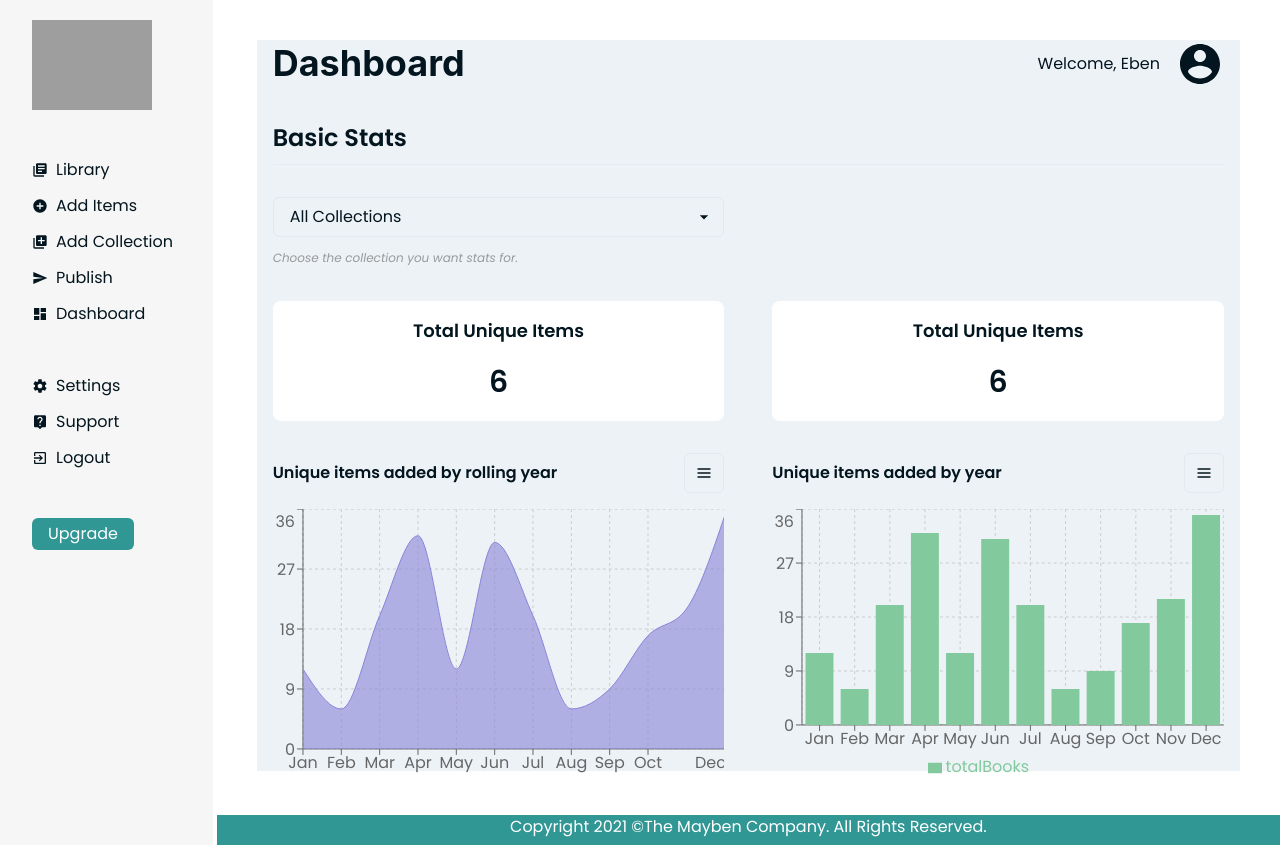
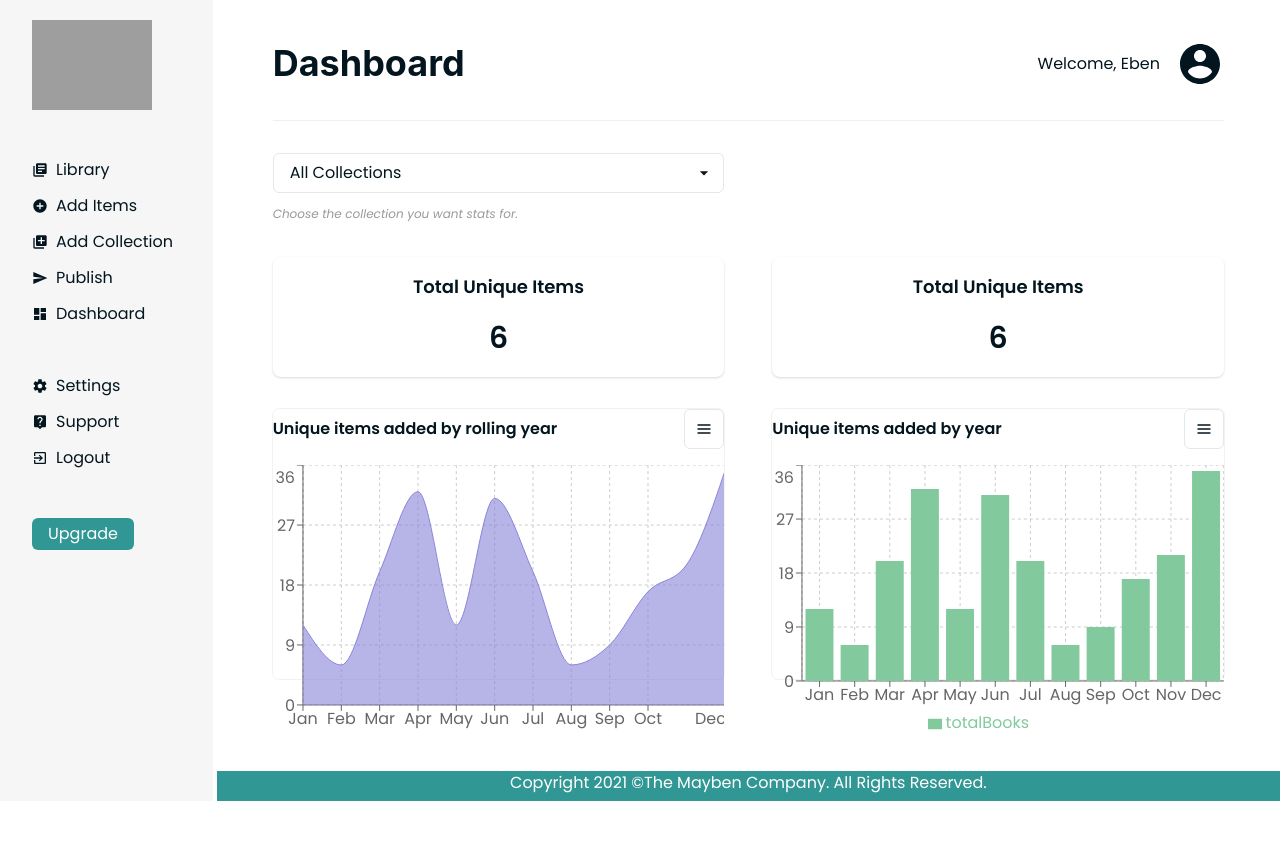
Before and after one commit to ebenofere/libcart-react-chakraui, a React (Create React App) app: page /dashboard in a window 1280 px wide. After the commit the page ends 801 px from the top, so only its background shows below. Built offline with nearby package versions, Linux system fonts and the light colour scheme; grey boxes are pictures that could not be loaded.

Commit message:
update UI

```diff
--- a/src/components/AddItems/AddItems.js
+++ b/src/components/AddItems/AddItems.js
@@ -22,7 +22,7 @@ const AddItems = () => {
   return (
     <Container maxW="6xl" bg="white">
       <ContainerHeader pageTitle="Add Items" tabOne="Search" />
-      <Box>
+      <Box mb={8}>
         <Flex>
           <Grid templateColumns="repeat(2, 1fr)" gap={6}>
             <GridItem>
@@ -65,7 +65,7 @@ const AddItems = () => {
           </Grid>
           <Spacer />
           <Box>
-            <Flex direction="column">
+            <Flex direction="column" justifyContent="flex-end">
               <Image
                 src="gibbresh.png"
                 fallbackSrc="https://via.placeholder.com/150"
@@ -78,7 +78,6 @@ const AddItems = () => {
                 colorScheme="teal"
                 variant="solid"
                 width="50%"
-                // justifyContent="right"
               >
                 Upload
               </Button>
--- a/src/components/ContainerHeader.js
+++ b/src/components/ContainerHeader.js
@@ -34,9 +34,9 @@ const ContainerHeader = ({ pageTitle, tabOne }) => {
         </Box>
       </Flex>
       <Box>
-        <Text fontWeight="600" fontSize="2xl">
+        {/* <Text fontWeight="600" fontSize="2xl">
           {tabOne}
-        </Text>
+        </Text> */}
         <Divider orientation="horizontal" color="black" mt={2} />
       </Box>
 
--- a/src/components/Dashboard/Dashboard.js
+++ b/src/components/Dashboard/Dashboard.js
@@ -17,7 +17,7 @@ import TinyBarChart from './TinyBarChart';
 
 const Dashboard = ({ noOfItems, booksNoEachMonth }) => {
   return (
-    <Container maxW="6xl" pb={12} bg="gray.100">
+    <Container maxW="6xl" pb={12}>
       <ContainerHeader pageTitle="Dashboard" tabOne="Basic Stats" />
       <Box>
         <Flex gap={12} mb={8}>
--- a/src/components/Dashboard/PaperBoard.js
+++ b/src/components/Dashboard/PaperBoard.js
@@ -11,7 +11,15 @@ import {
 
 const PaperBoard = ({ noOfItems }) => {
   return (
-    <Box flex="1" bg="white" borderRadius="lg" px={4} h="120px" w="100%">
+    <Box
+      flex="1"
+      bg="white"
+      boxShadow="base"
+      borderRadius="lg"
+      px={4}
+      h="120px"
+      w="100%"
+    >
       <Center>
         <Flex direction="column" align="center" gap={4} mt={4}>
           <Text fontWeight="600" fontSize="lg">
--- a/src/components/Dashboard/SimpleChart.js
+++ b/src/components/Dashboard/SimpleChart.js
@@ -27,6 +27,8 @@ const SimpleChart = ({ booksNoEachMonth }) => {
       color="lightblue"
       height="270px"
       width="180px"
+      boxShadow="xs"
+      rounded="md"
       // style={{ border: '1px solid black' }}
     >
       <Box>
--- a/src/components/Dashboard/TinyBarChart.js
+++ b/src/components/Dashboard/TinyBarChart.js
@@ -29,6 +29,8 @@ const TinyBarChart = ({ booksNoEachMonth }) => {
       color="lightblue"
       height="270px"
       width="180px"
+      boxShadow="xs"
+      rounded="md"
       //   style={{ border: '1px solid black' }}
     >
       <Box>
```
